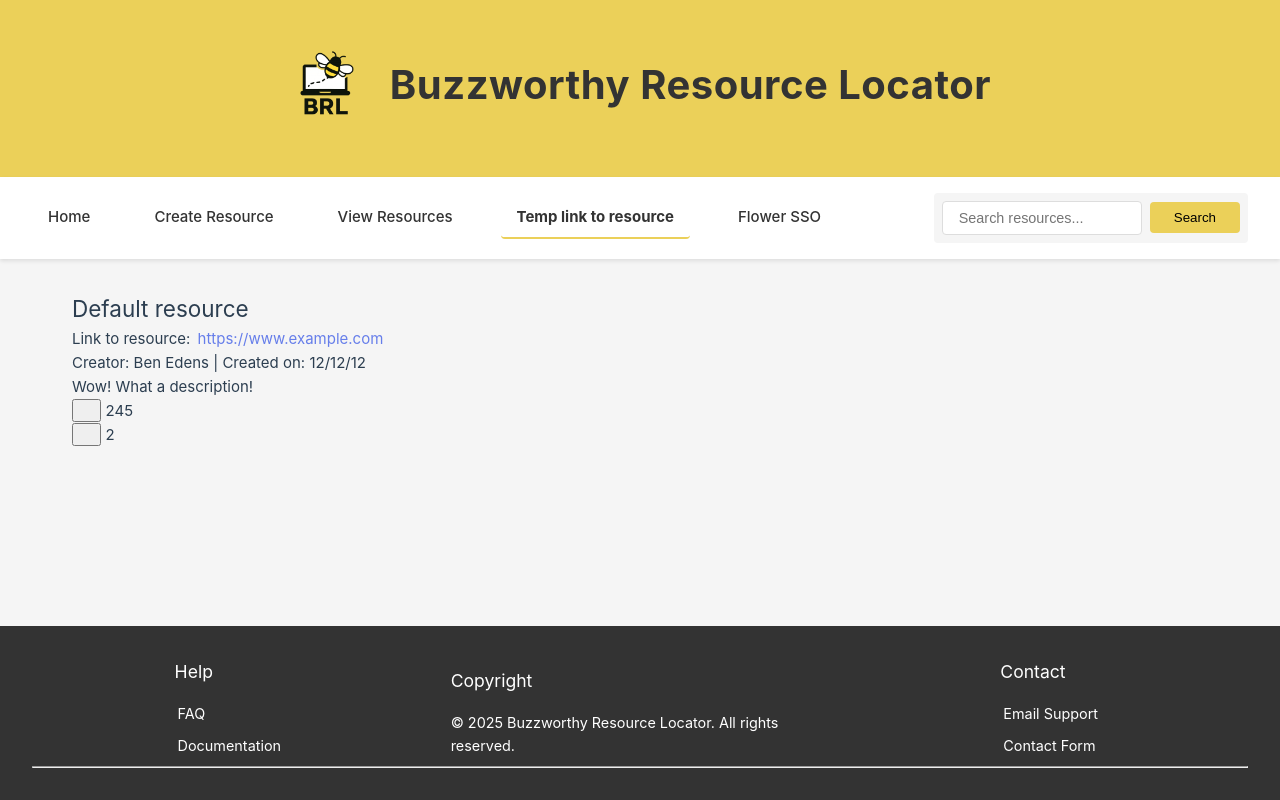
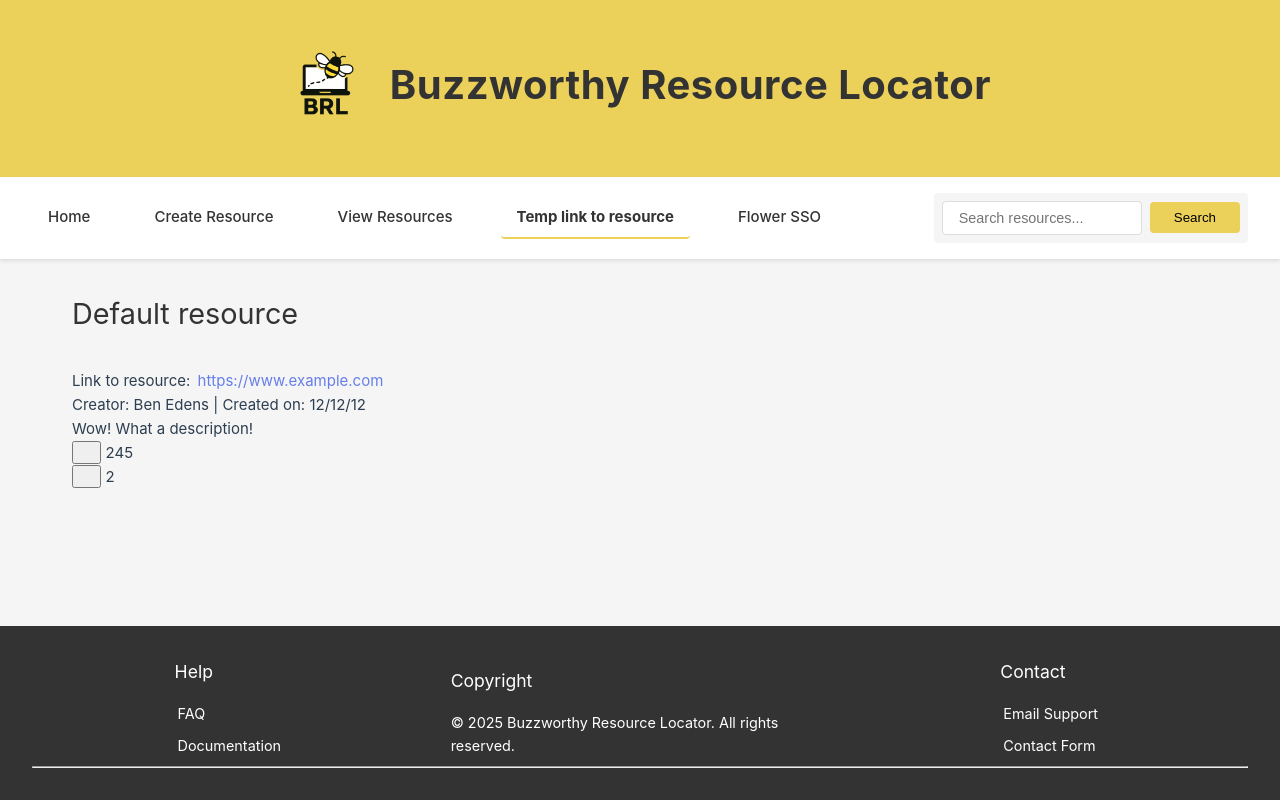
Before and after one commit to tbjurlin/BuzzwordFrontends, a Vue app in the folder BRLFrontend/: page /resource in a window 1280 px wide. Built offline with nearby package versions, Linux system fonts and the light colour scheme; some icons are missing.

Commit message:
update resource view

```diff
--- a/BRLFrontend/src/views/ResourceView.vue
+++ b/BRLFrontend/src/views/ResourceView.vue
@@ -31,8 +31,8 @@ const handleUpvote = () => {
 
 <template>
   <div class="resource-view">
+    <h2 class="resource-title">{{ resource.title }}</h2>
     <div class="resource-card">
-        <h2 class="resource-title">{{ resource.title }}</h2>
         <p class="resource-url">Link to resource: <a class="resource-url-link" :href="resource.url">{{ resource.url }}</a></p>
         <p class="resource-metadata">Creator: {{ resource.creatorFirstName }} {{ resource.creatorLastName }} | Created on: {{ resource.creationDate }}</p>
         <p class="resource-description">{{ resource.description }}</p>
--- a/BRLFrontend/src/views/styles/ResourceView.css
+++ b/BRLFrontend/src/views/styles/ResourceView.css
@@ -0,0 +1,5 @@
+h2 {
+    color: #333;
+    margin-bottom: 2rem;
+    font-size: 1.8rem;
+}
```
